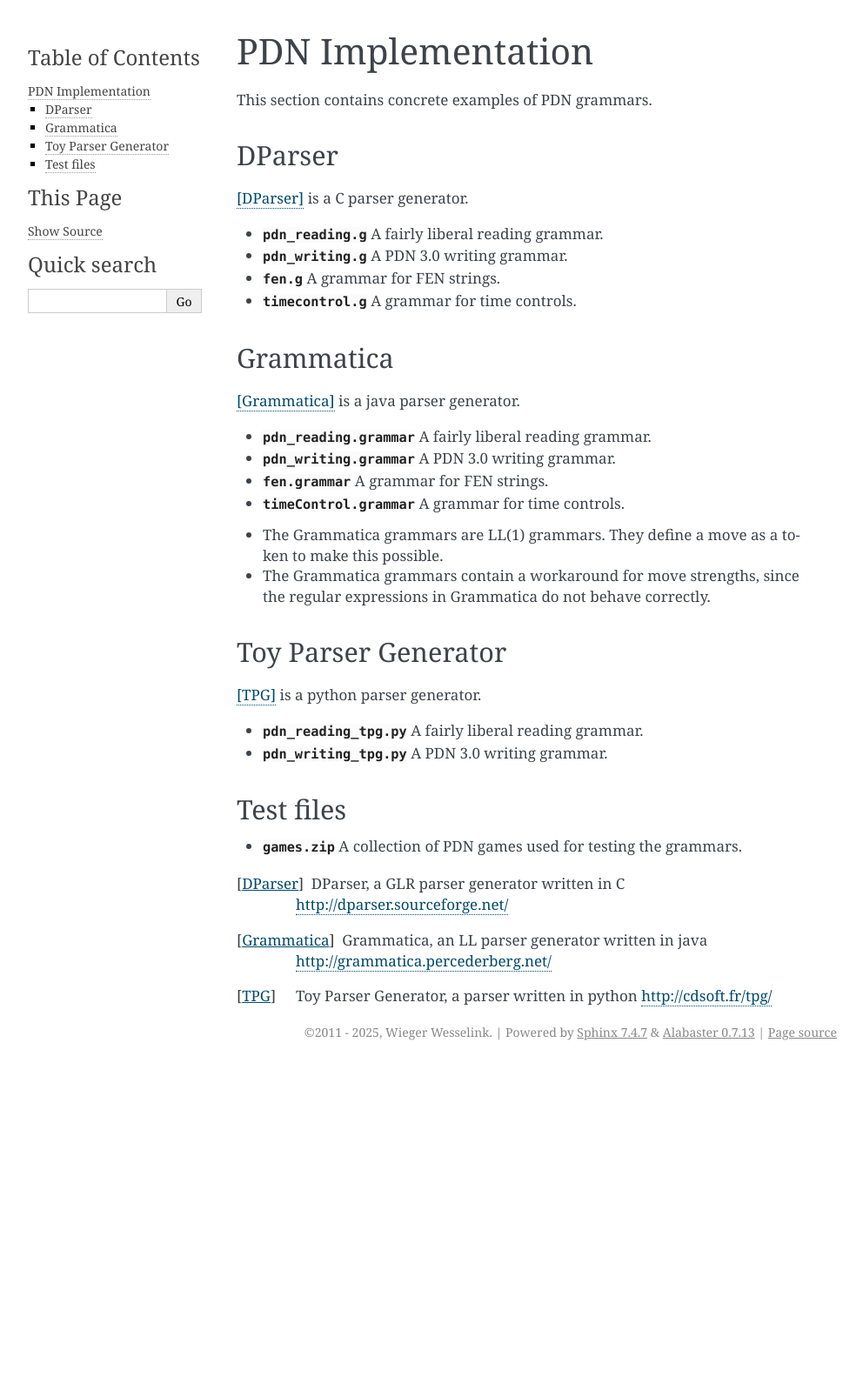
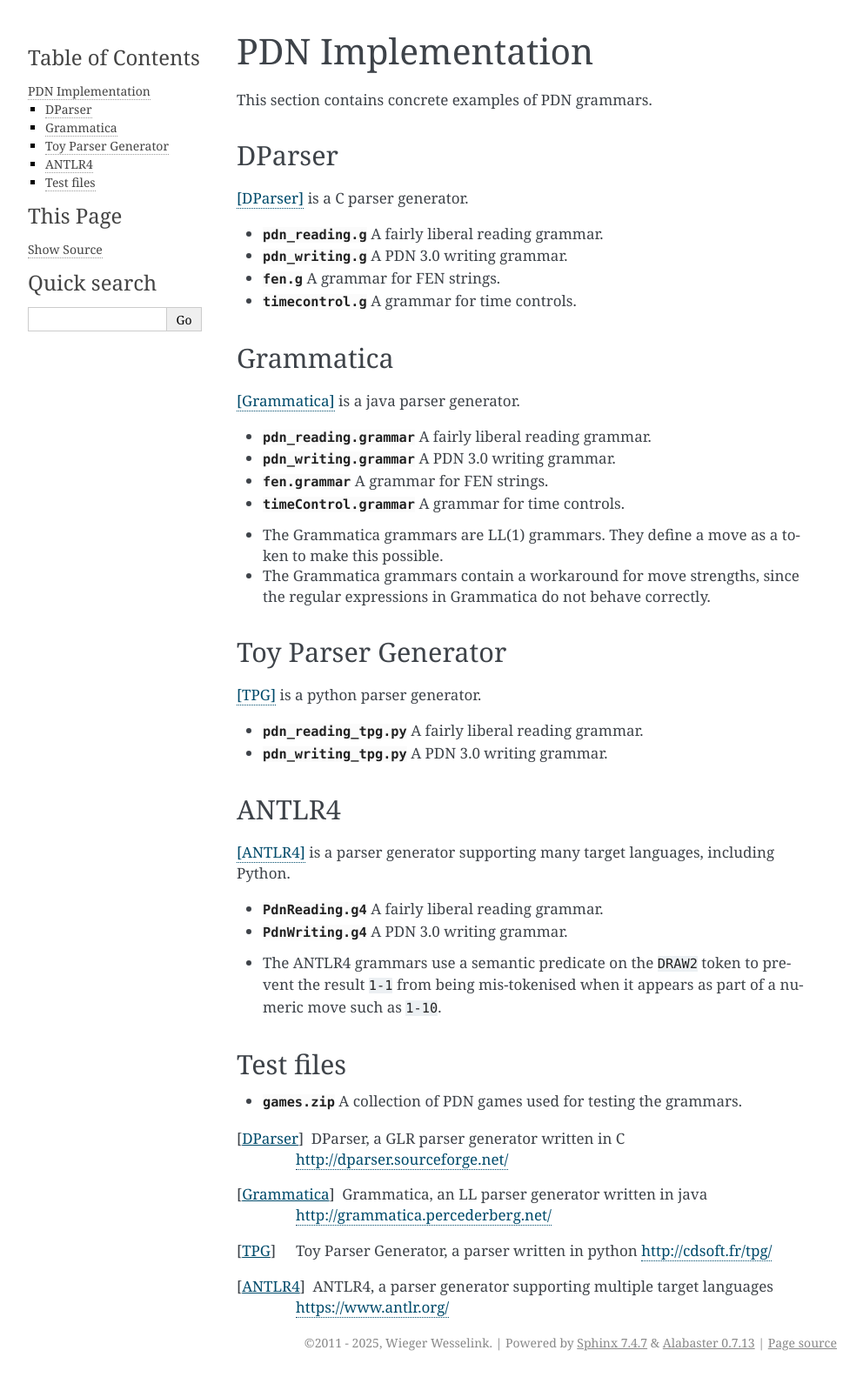
Before and after one commit to wiegerw/pdn, a Sphinx documentation site: the page built from doc/implementation.rst, in a window 1280 px wide. Shown: the whole page at 87% size, without its empty margins (148-1140 px from the left). Built offline with Sphinx 7.4.7, drawn with Linux system fonts in a browser that asks for light colours; before the commit the page ends 1226 px from its top, so only the background shows below that.

Commit message:
Add ANTLR4 section to implementation documentation
Documents the PdnReading.g4 and PdnWriting.g4 grammar files with download
links, and notes the semantic predicate used to handle the DRAW2/1-10
tokenisation ambiguity.

Co-Authored-By: Claude Sonnet 4.6 <noreply@anthropic.com>

```diff
--- a/doc/implementation.rst
+++ b/doc/implementation.rst
@@ -40,6 +40,19 @@ Toy Parser Generator
 * :download:`pdn_reading_tpg.py <../python/pdn_reading_tpg.py>` A fairly liberal reading grammar.
 * :download:`pdn_writing_tpg.py <../python/pdn_writing_tpg.py>` A PDN 3.0 writing grammar.
 
+------
+ANTLR4
+------
+
+[ANTLR4]_ is a parser generator supporting many target languages, including Python.
+
+* :download:`PdnReading.g4 <../grammars/PdnReading.g4>` A fairly liberal reading grammar.
+* :download:`PdnWriting.g4 <../grammars/PdnWriting.g4>` A PDN 3.0 writing grammar.
+
+- The ANTLR4 grammars use a semantic predicate on the ``DRAW2`` token to prevent
+  the result ``1-1`` from being mis-tokenised when it appears as part of a numeric
+  move such as ``1-10``.
+
 ----------
 Test files
 ----------
@@ -48,3 +61,4 @@ Test files
 .. [DParser] DParser, a GLR parser generator written in C http://dparser.sourceforge.net/
 .. [Grammatica] Grammatica, an LL parser generator written in java http://grammatica.percederberg.net/
 .. [TPG] Toy Parser Generator, a parser written in python http://cdsoft.fr/tpg/
+.. [ANTLR4] ANTLR4, a parser generator supporting multiple target languages https://www.antlr.org/
```
